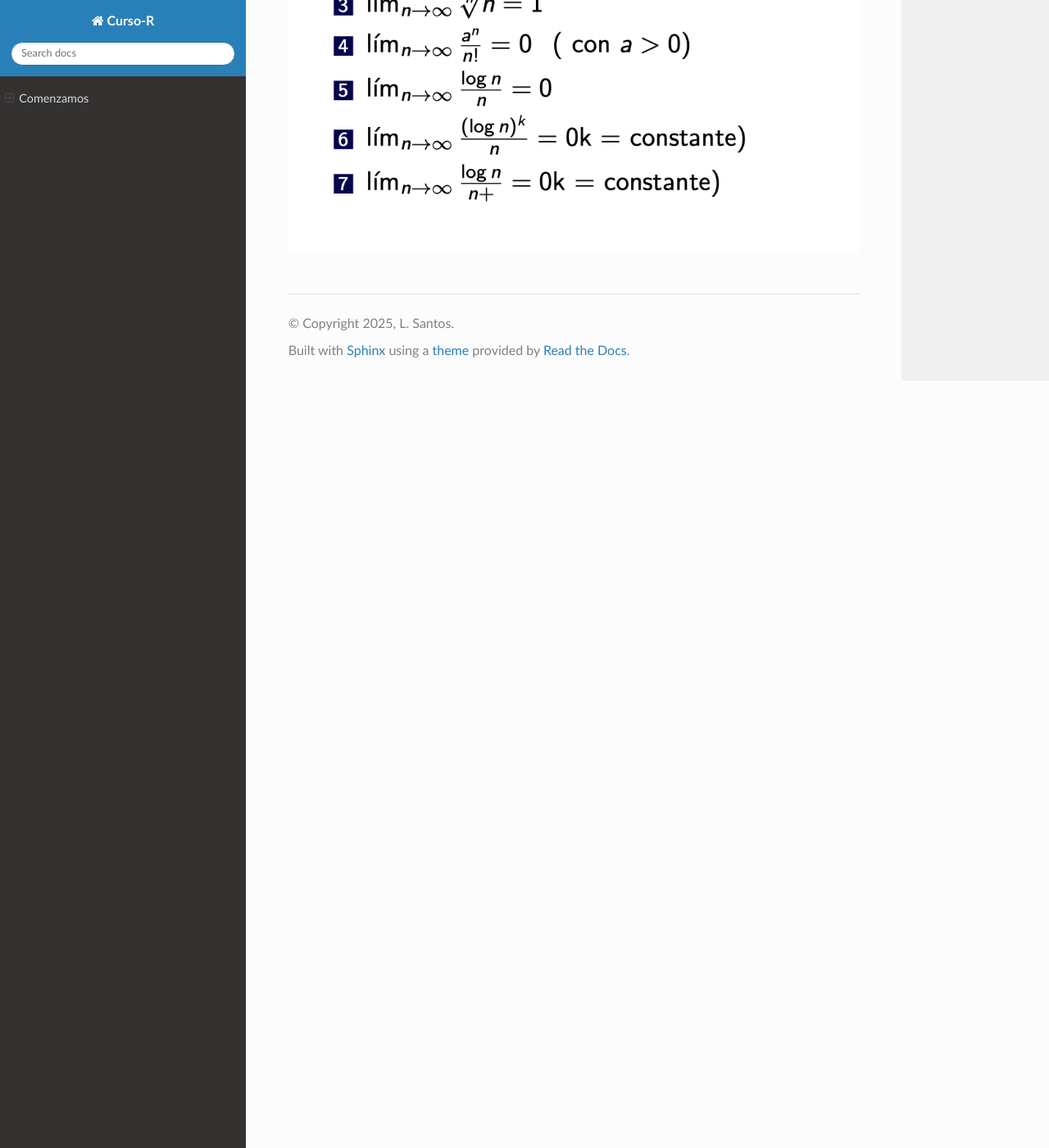
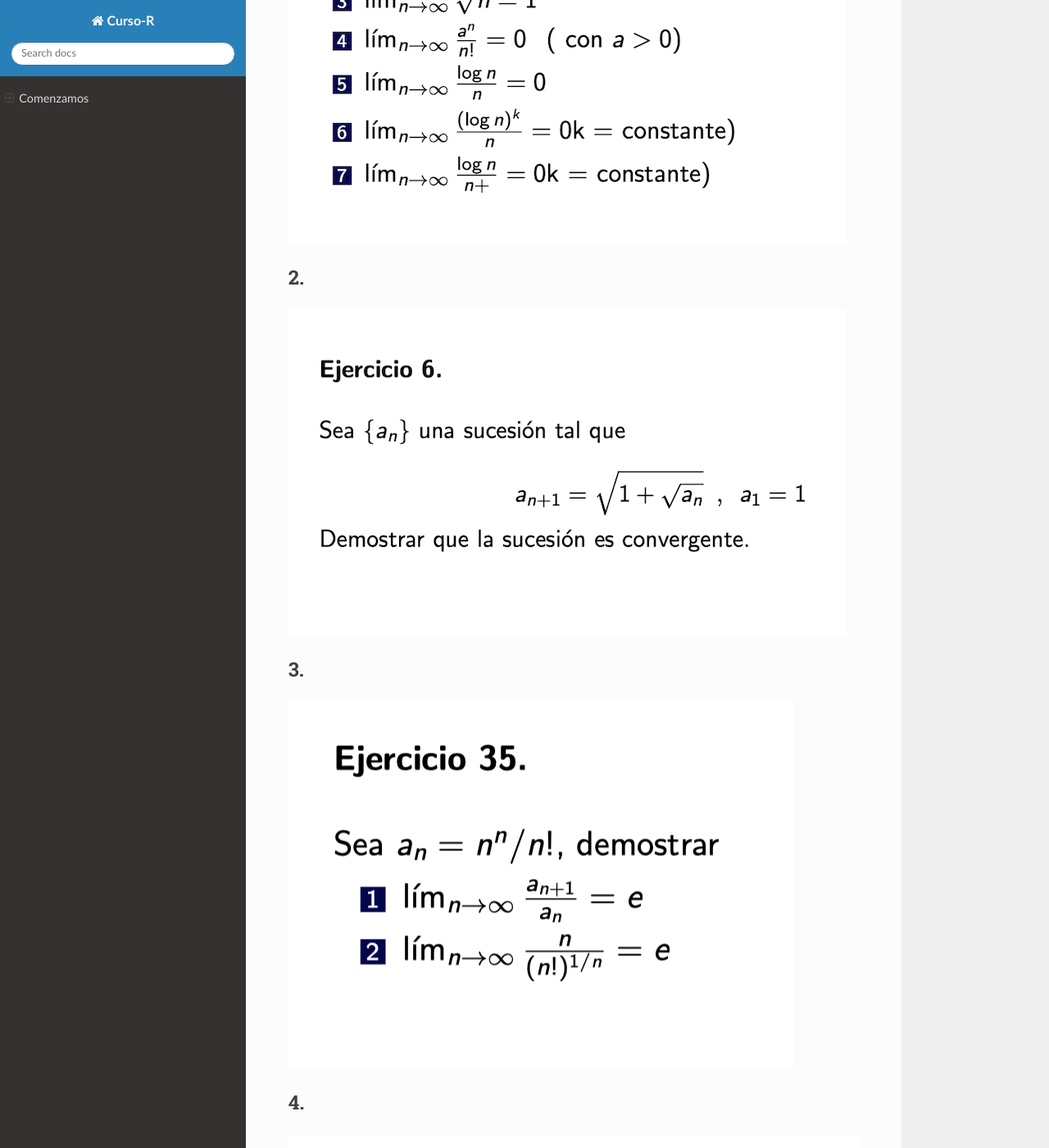
Before and after one commit to matecom57/santosg57-curso-r, a Sphinx documentation site: the page built from docs/source/Clase-04/Comenzamos.rst, in a window 1280 px wide and 1400 px high, scrolled down 1467 px. Shown: the whole window at 82% size. Built offline with Sphinx 7.4.7 and the Read the Docs theme 3.1.0, drawn with Linux system fonts in a browser that asks for light colours.

Commit message:
Test comité

```diff
--- a/docs/source/Clase-04/Comenzamos.rst
+++ b/docs/source/Clase-04/Comenzamos.rst
@@ -16,3 +16,26 @@ Ejercicios
 --
 
 .. image:: cc3.png
+
+
+2.
+--
+
+.. image:: cc4.png
+
+3.
+--
+
+.. image:: cc5.png
+
+
+4.
+--
+
+.. image:: cc6.png
+
+
+5.
+--
+
+.. image:: cc7.png
```
Also changed, not shown: docs/source/Clase-04/cc3.png, docs/source/Clase-04/cc4.png.
